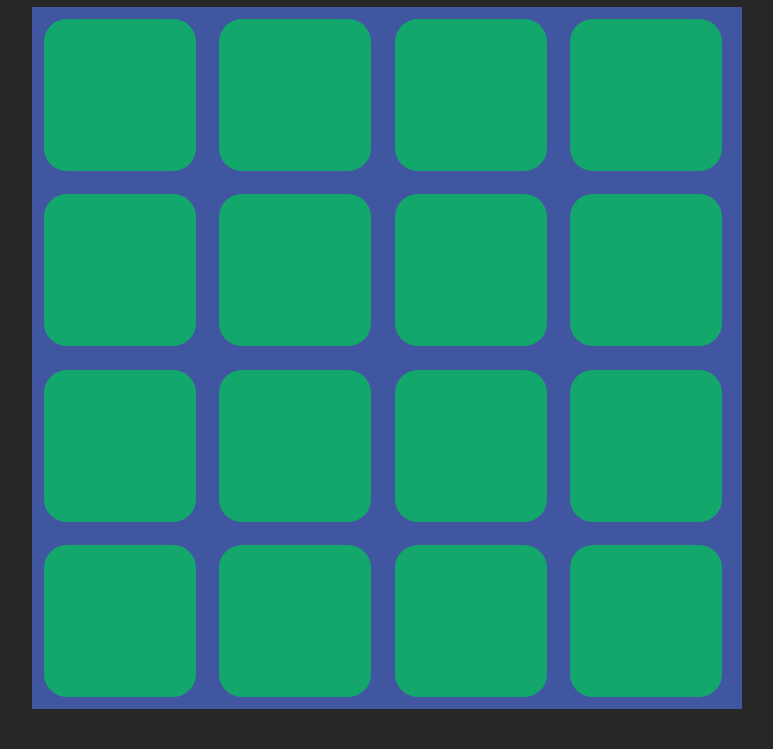
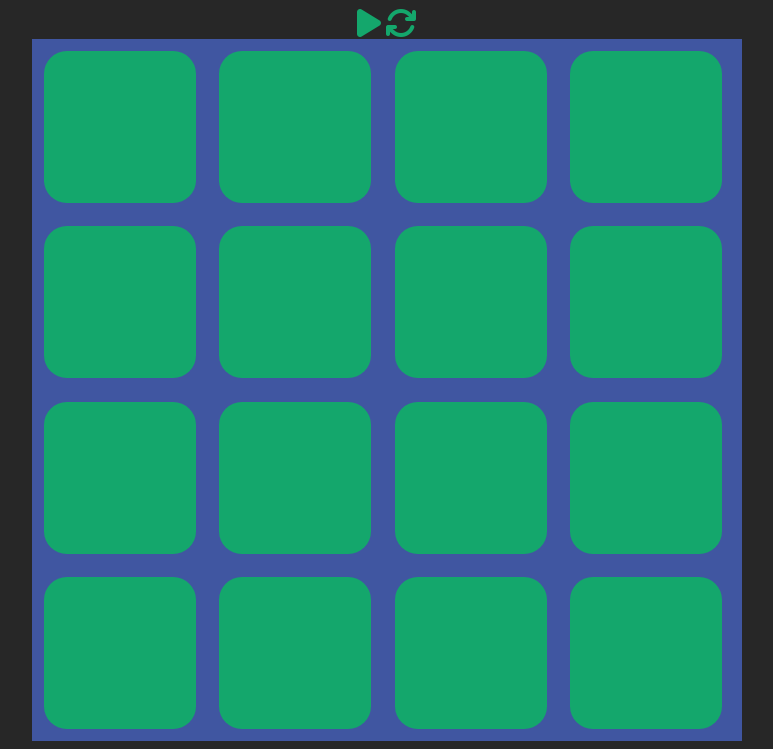
Before and after one commit to timwiesner/memory-game, a plain HTML site: page index.html in a window 1280 px wide. Shown: the part 73-822 px from the top of the page, without its empty margins (253-1026 px from the left). Before the commit the page ends 800 px from the top, so only its background shows below. Drawn offline with nearby package versions, Linux system fonts and the light colour scheme.

Commit message:
feat: Add play and restart buttons (no functionality)

```diff
--- a/index.html
+++ b/index.html
@@ -10,6 +10,10 @@
 	<body>
 		<div class="intro">
 			<h1>Memory Game</h1>
+			<span>
+				<i class="fa fa-play fa-2x" aria-hidden="true"></i>
+				<i class="fa fa-refresh fa-2x spin" aria-hidden="true"></i>
+			</span>
 		</div>
 
 
```
